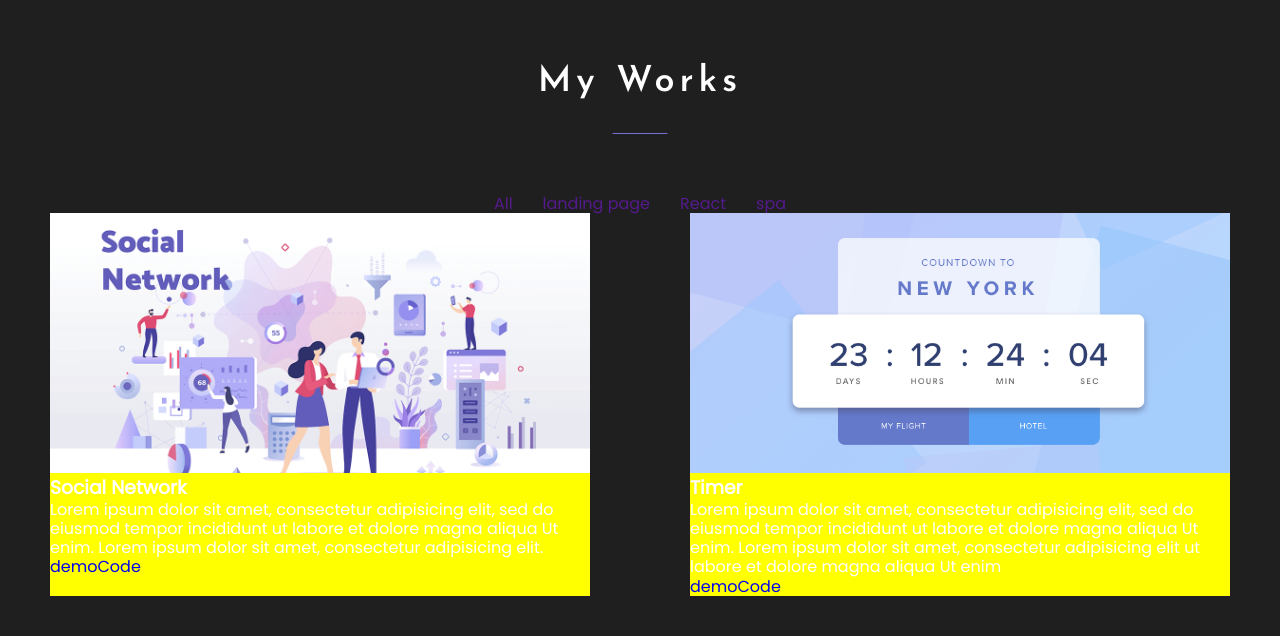
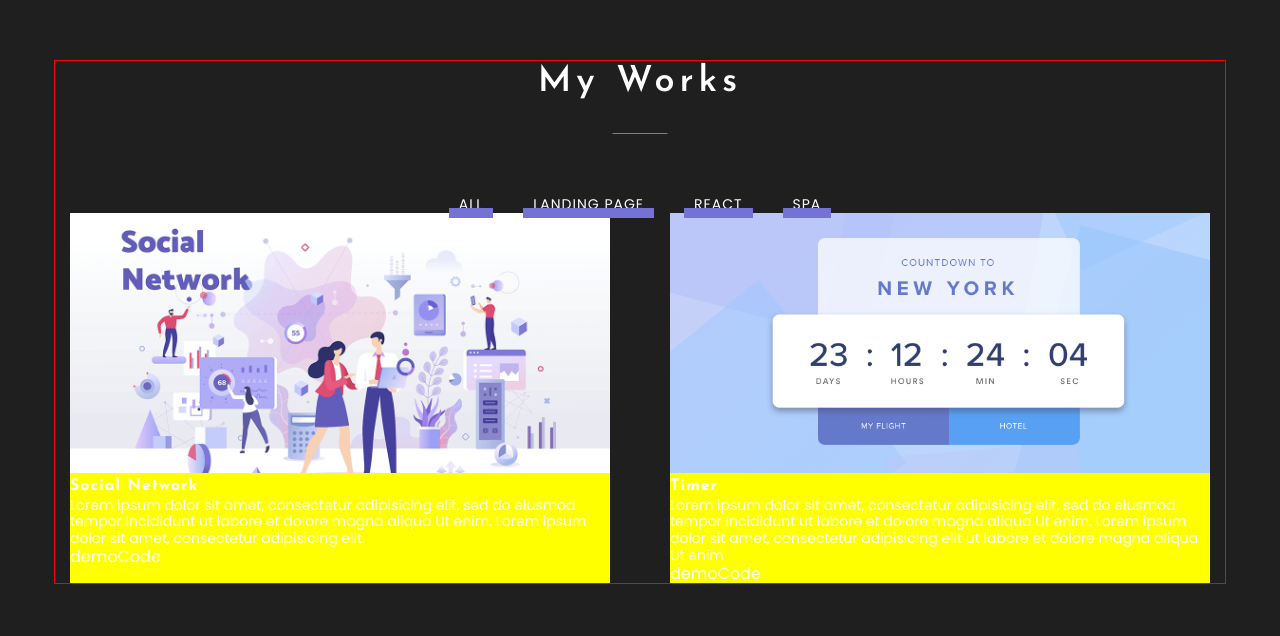
Before and after one commit to YanchukVitali/portfolio-start-project, a React app: page / in a window 1280 px wide. Shown: the part 1684-2320 px from the top of the page. Built offline with nearby package versions, Linux system fonts and the light colour scheme.

Commit message:
cheng menu-tabmenu

```diff
--- a/src/components/container.ts
+++ b/src/components/container.ts
@@ -6,6 +6,6 @@
   min-height: 100%;
   padding: 0 15px;
   margin: 0 auto;
-  /*outline: 1px solid red;*/
+  outline: 1px solid red;
 
 `
--- a/src/components/menu/Menu.tsx
+++ /dev/null
@@ -1,27 +0,0 @@
-import React from 'react';
-import styled from "styled-components";
-
-
-export const Menu = (props: {menuItems: Array<string>}) => {
-    return (
-        <StyledMenu>
-            <ul>
-                {props.menuItems.map((item, index)=>{
-                  return <li key={index}>
-                      <a href="">{item}</a>
-                  </li>
-                })}
-            </ul>
-        </StyledMenu>
-    );
-};
-
-
-const StyledMenu = styled.nav`
-  ul {
-    display: flex;
-    gap: 30px;
-    justify-content: center;
-  }
-
-`
--- a/src/layout/sections/skills/skill/Skill.tsx
+++ b/src/layout/sections/skills/skill/Skill.tsx
@@ -47,19 +47,13 @@
 
 
 const SkillTitle = styled.h3`
-    margin: 70px 0 15px;
-  font-family: Josefin Sans, sans-serif;
-  font-size: 16px;
-  font-weight: 700;
-  letter-spacing: 1px;
+  margin: 70px 0 15px;
   text-transform: uppercase;
 
 `
 
 const SkillText  = styled.p`
   text-align: center;
-  font-size: 14px;
-  font-weight: 400;
   line-height: 1.4;
 
 `
--- a/src/layout/sections/works/Works.tsx
+++ b/src/layout/sections/works/Works.tsx
@@ -1,20 +1,22 @@
 import React from 'react';
 import styled from "styled-components";
 import {SectionTitle} from "../../../components/SectionTitle";
-import {Menu} from "../../../components/menu/Menu";
+import {TabMenu} from "./tabmenu/TabMenu";
 import {FlexWrapper} from "../../../components/FlexWrapper";
 import {Work} from "./work/Work";
 import socialImg from "../../../assets/images/proj1.webp"
 import timerImg from "../../../assets/images/proj2.webp"
+import {Container} from "../../../components/container";
 
 
 const worksItems = ["All", "landing page", "React", "spa",]
 export const Works = () => {
     return (
         <StyledWorks>
+            <Container>
             <SectionTitle>My Works</SectionTitle>
-            <Menu menuItems={worksItems}/>
-            <FlexWrapper justify={"space-around"}>
+            <TabMenu menuItems={worksItems}/>
+                <FlexWrapper justify={"space-between"}>
                     <Work title={"Social Network"}
                           src={socialImg}
                           text={"Lorem ipsum dolor sit amet, consectetur adipisicing elit, sed do eiusmod tempor incididunt ut labore et dolore magna aliqua Ut enim. Lorem ipsum dolor sit amet, consectetur adipisicing elit."}/>
@@ -22,11 +24,11 @@
                           src={timerImg}
                           text={"Lorem ipsum dolor sit amet, consectetur adipisicing elit, sed do eiusmod tempor incididunt ut labore et dolore magna aliqua Ut enim. Lorem ipsum dolor sit amet, consectetur adipisicing elit  ut labore et dolore magna aliqua Ut enim"}/>
                 </FlexWrapper>
+            </Container>
         </StyledWorks>
     );
 };
 
 const StyledWorks = styled.section`
-  background-color: #b3b8ec;
-  min-height: 100vh;
+
 `
--- /dev/null
+++ b/src/layout/sections/works/tabmenu/TabMenu.tsx
@@ -0,0 +1,53 @@
+import React from 'react';
+import styled from "styled-components";
+import {theme} from "../../../../styles/Theme";
+
+
+export const TabMenu = (props: {menuItems: Array<string>}) => {
+    return (
+        <StyledTabMenu>
+            <ul>
+                {props.menuItems.map((item, index)=>{
+                  return <ListItem key={index}>
+                      <Link href="">{item}</Link>
+                  </ListItem>
+                })}
+            </ul>
+        </StyledTabMenu>
+    );
+};
+
+
+const StyledTabMenu = styled.nav`
+  ul {
+    display: flex;
+    gap: 30px;
+    justify-content: center;
+  }
+`
+
+const ListItem = styled.li`
+position: relative;
+`
+
+const Link = styled.a`
+  font-size: 14px;
+  font-weight: 400;
+  letter-spacing: 1px;
+  text-transform: uppercase;
+  padding: 10px;
+
+  &::before {
+    content: "";
+    display: inline-block;
+    height: 10px;
+    background-color: ${theme.colors.accent};
+
+    position: absolute;
+    bottom: -5px;
+    left: 0;
+    right: 0;
+
+
+  }
+`
--- a/src/styles/Global.styles.tsx
+++ b/src/styles/Global.styles.tsx
@@ -23,6 +23,7 @@
 
   a {
     text-decoration: none;
+    color: ${theme.colors.font};
 
   }
 
@@ -45,4 +46,16 @@
     background-color: ${theme.colors.secondaryBg};
   }
 
+
+  h3 {
+    font-family: Josefin Sans, sans-serif;
+    font-size: 16px;
+    font-weight: 700;
+    letter-spacing: 1px;
+  }
+
+  p {
+    font-size: 14px;
+    font-weight: 400;
+  }
 `
```
Lines whose indentation alone changed are shown as unchanged.
